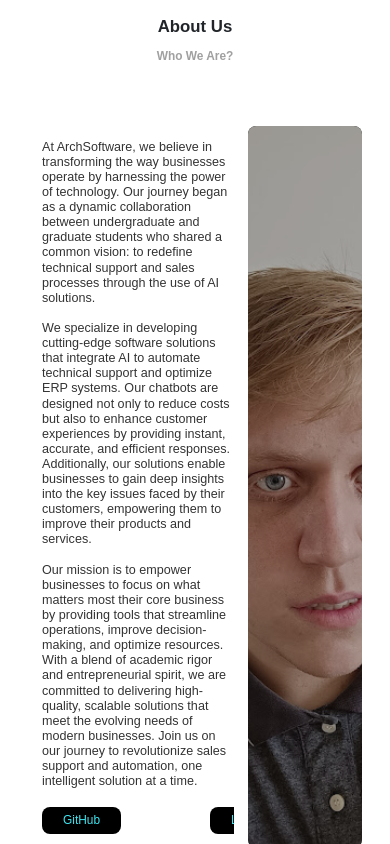
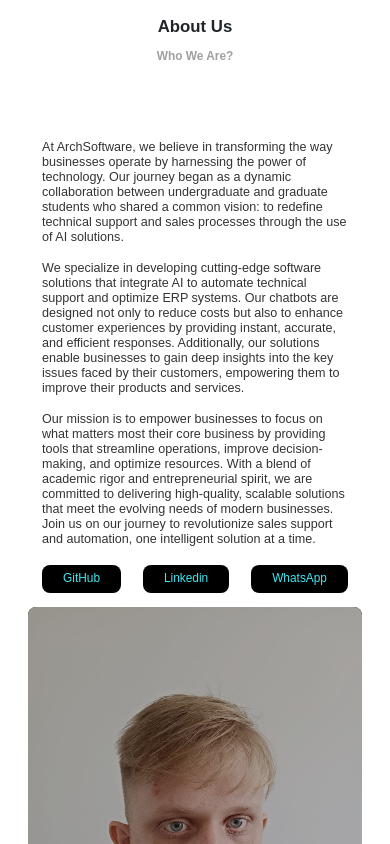
Before and after one commit to TryHardLearning/archsoftware-ai, a React (Vite) app: page / in a window 390 px wide. Shown: the part 900-1744 px from the top of the page. Built offline with nearby package versions, Linux system fonts and the light colour scheme.

Commit message:
feat: mobile vision

```diff
--- a/src/page-components/AboutUs.jsx
+++ b/src/page-components/AboutUs.jsx
@@ -31,6 +31,9 @@ export default function UboutUs() {
     display: flex;
     height: 100%;
     color: #000;
+    @media (max-width: 600px) {
+      flex-direction: column;
+    }
   `;
   const Left = styled.div`
     flex: 1;
@@ -51,6 +54,9 @@ export default function UboutUs() {
     justify-content: center;
     border-radius: 8px;
     background-color: rgba(30, 30, 30, 1);
+     @media (max-width: 600px) {
+      width: 100%;
+    }
   `;
   const MyImg = styled.img`
     width: 100%;
@@ -70,6 +76,9 @@ export default function UboutUs() {
     flex-direction: row;
     align-items: start;
     justify-content: space-between;
+     @media (max-width: 600px) {
+      width: 100%;
+    }
   `;
 
   return (
```
